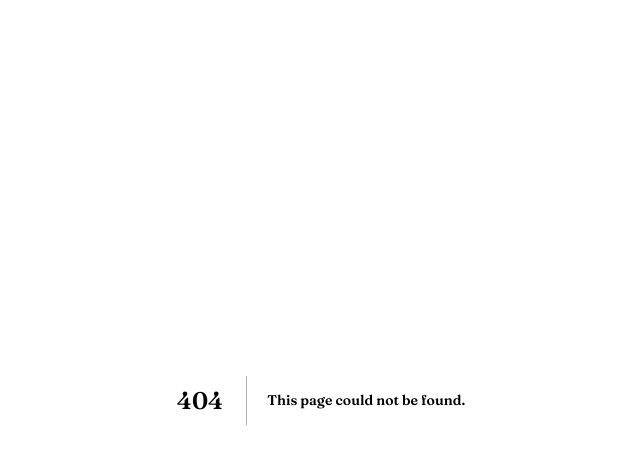
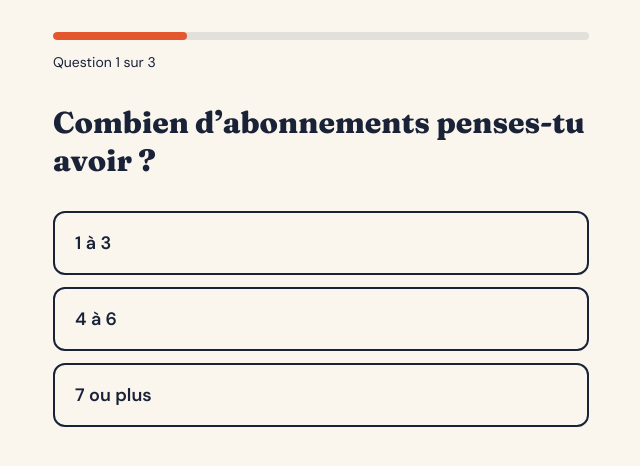
Before and after one commit to quentingemon37-lgtm/Fantomes, a Next.js app: page /commencer in a window 1280 px wide. Before the commit this address had no page. Shown: the top 466 px of the page, without its empty margins (319-959 px from the left). Built offline with nearby package versions, Linux system fonts and the light colour scheme.

Commit message:
Create page.tsx

```diff
--- /dev/null
+++ b/app/commencer/page.tsx
@@ -0,0 +1,134 @@
+"use client";
+
+import { useState } from "react";
+
+type Reponse = { label: string; valeur: number };
+
+const questions = [
+  {
+    titre: "Combien d’abonnements penses-tu avoir ?",
+    options: [
+      { label: "1 à 3", valeur: 2 },
+      { label: "4 à 6", valeur: 5 },
+      { label: "7 ou plus", valeur: 8 },
+    ],
+  },
+  {
+    titre: "Quand as-tu vérifié tes prélèvements pour la dernière fois ?",
+    options: [
+      { label: "Ce mois-ci", valeur: 0 },
+      { label: "Il y a quelques mois", valeur: 1 },
+      { label: "Jamais", valeur: 2 },
+    ],
+  },
+  {
+    titre: "Combien paies-tu par mois en moyenne pour un abonnement ?",
+    options: [
+      { label: "Moins de 8 €", valeur: 5 },
+      { label: "8 à 15 €", valeur: 11 },
+      { label: "Plus de 15 €", valeur: 18 },
+    ],
+  },
+];
+
+const phraseVerification = [
+  "Tu as vérifié tes prélèvements ce mois-ci : bien joué. Mais un petit prélèvement oublié passe vite entre les mailles.",
+  "Tu n’as pas regardé tes prélèvements depuis quelques mois. C’est exactement le temps qu’il faut à un essai oublié pour devenir un abonnement.",
+  "Tu n’as jamais vérifié tes prélèvements. Rien d’étonnant : ils sont petits, donc invisibles sur un relevé.",
+];
+
+export default function Commencer() {
+  const [etape, setEtape] = useState(0);
+  const [reponses, setReponses] = useState<Reponse[]>([]);
+
+  function choisir(option: Reponse) {
+    setReponses([...reponses, option]);
+    setEtape(etape + 1);
+  }
+
+  function retour() {
+    setReponses(reponses.slice(0, -1));
+    setEtape(etape - 1);
+  }
+
+  if (etape < questions.length) {
+    const q = questions[etape];
+    const pourcentage = ((etape + 1) / (questions.length + 1)) * 100;
+    return (
+      <main className="mx-auto max-w-xl px-5 py-8">
+        <div className="h-2 w-full overflow-hidden rounded-full bg-[#1A2238]/10">
+          <div
+            className="h-full rounded-full bg-[#E4572E] transition-all"
+            style={{ width: `${pourcentage}%` }}
+          />
+        </div>
+        <p className="mt-3 text-sm">
+          Question {etape + 1} sur {questions.length}
+        </p>
+
+        <h1 className="mt-8 text-3xl font-extrabold leading-tight">
+          {q.titre}
+        </h1>
+
+        <div className="mt-8 space-y-3">
+          {q.options.map((o) => (
+            <button
+              key={o.label}
+              onClick={() => choisir(o)}
+              className="block w-full rounded-xl border-2 border-[#1A2238] px-5 py-4 text-left text-lg font-semibold active:bg-[#1A2238] active:text-white"
+            >
+              {o.label}
+            </button>
+          ))}
+        </div>
+
+        {etape > 0 && (
+          <button onClick={retour} className="mt-8 text-sm underline">
+            ← Retour
+          </button>
+        )}
+      </main>
+    );
+  }
+
+  const nombre = reponses[0].valeur;
+  const prix = reponses[2].valeur;
+  const annuel = nombre * prix * 12;
+  const tiers = Math.round(annuel / 3);
+
+  return (
+    <main className="mx-auto max-w-xl px-5 py-8">
+      <div className="h-2 w-full overflow-hidden rounded-full bg-[#1A2238]/10">
+        <div className="h-full w-full rounded-full bg-[#E4572E]" />
+      </div>
+      <p className="mt-3 text-sm">Ton résultat</p>
+
+      <h1 className="mt-8 text-3xl font-extrabold leading-tight">
+        Environ {nombre} abonnements à {prix} € par mois, c’est{" "}
+        <span className="text-[#E4572E]">{annuel} € par an.</span>
+      </h1>
+
+      <p className="mt-5 text-lg leading-relaxed">
+        {phraseVerification[reponses[1].valeur]}
+      </p>
+
+      <p className="mt-5 text-lg leading-relaxed">
+        Même si seulement un abonnement sur trois est oublié, ça fait{" "}
+        <strong>{tiers} € par an</strong> qui partent pour rien.
+      </p>
+
+      <div className="mt-8 rounded-xl border-2 border-[#1A2238] p-5">
+        <h2 className="text-xl font-semibold">Ce que Fantômes change</h2>
+        <p className="mt-2">
+          Tu déposes ton relevé. Chaque prélèvement régulier est retrouvé et
+          classé par coût annuel, avec une lettre de résiliation prête à
+          envoyer.
+        </p>
+      </div>
+
+      <p className="mt-8 rounded-xl bg-[#1A2238]/10 px-6 py-4 text-center text-lg font-semibold">
+        Dépôt du relevé : bientôt disponible
+      </p>
+    </main>
+  );
+        }
```
